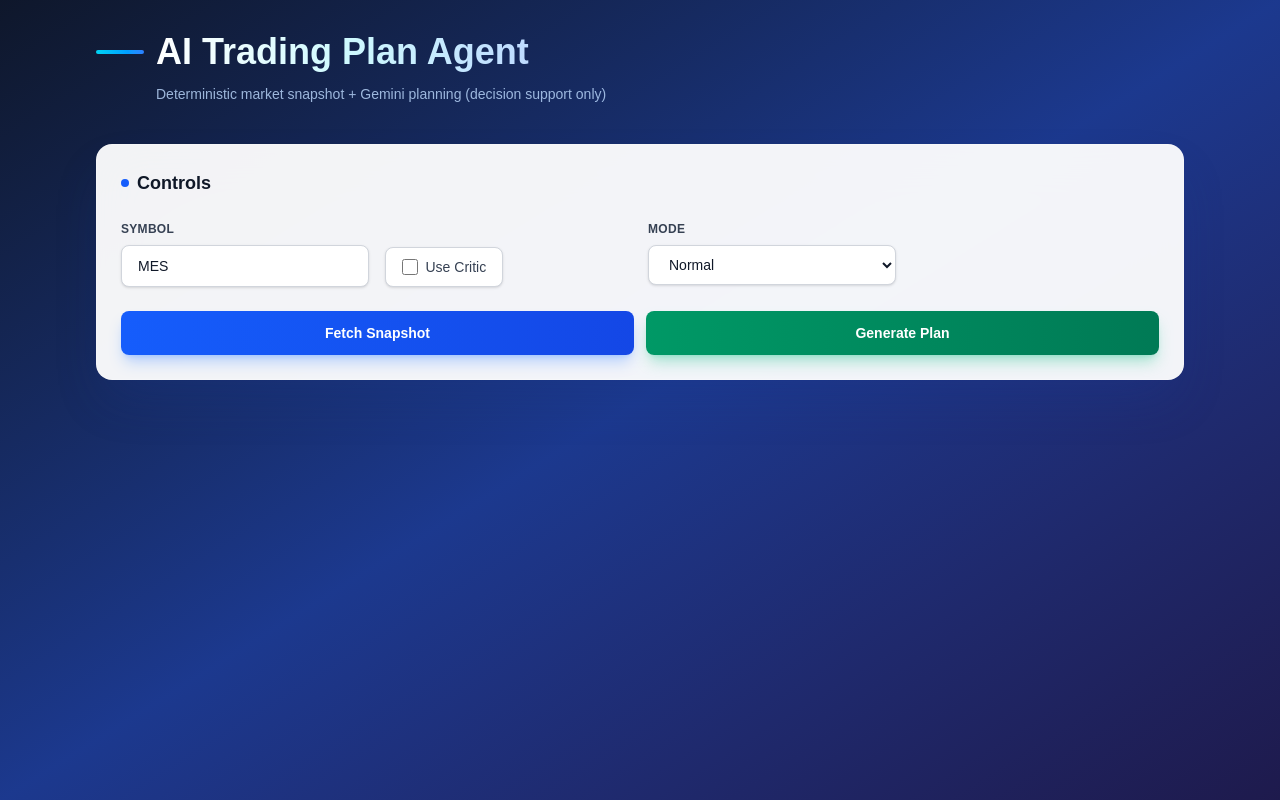
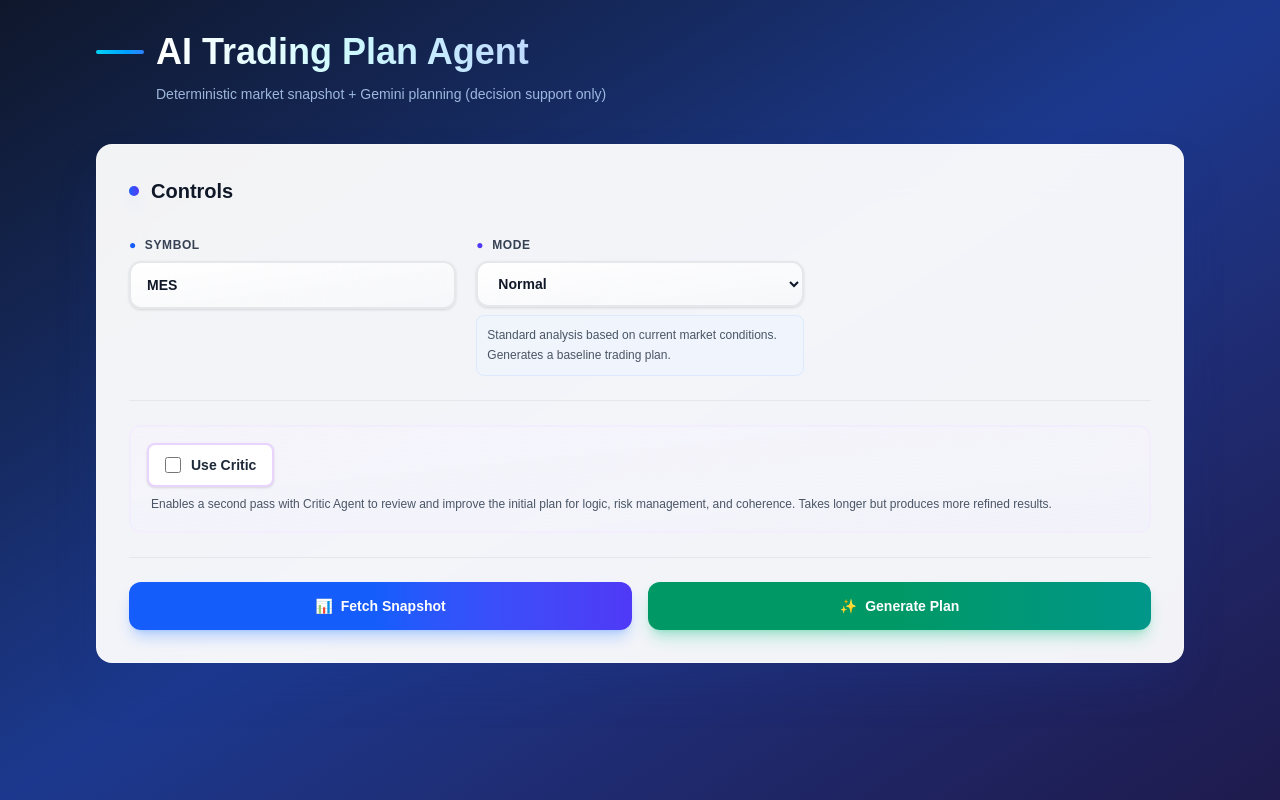
Before and after one commit to lijiemark/ai-trading-plan-agent, a Next.js app: page / in a window 1280 px wide. Built offline with nearby package versions, Linux system fonts and the light colour scheme.

Commit message:
add explanation to the indicator

```diff
--- a/src/app/page.tsx
+++ b/src/app/page.tsx
@@ -132,17 +132,20 @@ export default function Home() {
         </header>
 
         {/* Controls Card */}
-        <div className="mb-6 rounded-2xl border border-white/20 bg-white/95 backdrop-blur-xl p-6 shadow-2xl shadow-blue-900/30 transition-all duration-300 hover:shadow-2xl hover:shadow-blue-900/40">
-          <div className="flex items-center gap-2 mb-6">
-            <div className="h-2 w-2 rounded-full bg-blue-600 shadow-lg shadow-blue-500/50"></div>
-            <h2 className="text-lg font-semibold text-gray-900">Controls</h2>
+        <div className="mb-6 rounded-2xl border border-white/20 bg-white/95 backdrop-blur-xl p-8 shadow-2xl shadow-blue-900/30 transition-all duration-300 hover:shadow-2xl hover:shadow-blue-900/40">
+          <div className="flex items-center gap-3 mb-8">
+            <div className="h-2.5 w-2.5 rounded-full bg-gradient-to-r from-blue-600 to-indigo-600 shadow-lg shadow-blue-500/50"></div>
+            <h2 className="text-xl font-bold text-gray-900">Controls</h2>
           </div>
-          <div className="grid gap-4 sm:grid-cols-2 lg:grid-cols-4">
-            <div>
+
+          {/* Main Controls Grid */}
+          <div className="grid gap-5 sm:grid-cols-2 lg:grid-cols-3">
+            <div className="space-y-2">
               <label
                 htmlFor="symbol"
-                className="block text-xs font-semibold text-gray-700 uppercase tracking-wide mb-2"
+                className="flex items-center gap-2 text-xs font-bold text-gray-700 uppercase tracking-wider"
               >
+                <span className="text-blue-600">●</span>
                 Symbol
               </label>
               <input
@@ -150,34 +153,17 @@ export default function Home() {
                 type="text"
                 value={symbol}
                 onChange={(e) => handleSymbolChange(e.target.value)}
-                className="block w-full rounded-lg border border-gray-300 bg-white px-4 py-2.5 text-sm font-medium text-gray-900 placeholder:text-gray-400 shadow-sm transition-all duration-200 focus:border-blue-500 focus:outline-none focus:ring-2 focus:ring-blue-500/20 hover:border-gray-400"
+                className="block w-full rounded-xl border-2 border-gray-200 bg-gradient-to-br from-white to-gray-50/50 px-4 py-3 text-sm font-semibold text-gray-900 placeholder:text-gray-400 shadow-sm transition-all duration-200 focus:border-blue-500 focus:outline-none focus:ring-2 focus:ring-blue-500/20 hover:border-gray-300 hover:shadow-md"
                 placeholder="MES"
               />
             </div>
 
-            <div className="flex items-end">
-              <div className="flex items-center h-10 px-4 rounded-lg border border-gray-300 bg-white shadow-sm hover:border-gray-400 transition-colors">
-                <input
-                  id="useCritic"
-                  type="checkbox"
-                  checked={useCritic}
-                  onChange={(e) => setUseCritic(e.target.checked)}
-                  className="h-4 w-4 rounded border-gray-300 text-blue-600 focus:ring-2 focus:ring-blue-500/20 transition-all"
-                />
-                <label
-                  htmlFor="useCritic"
-                  className="ml-2 block text-sm font-medium text-gray-700 cursor-pointer"
-                >
-                  Use Critic
-                </label>
-              </div>
-            </div>
-
-            <div>
+            <div className="space-y-2">
               <label
                 htmlFor="mode"
-                className="block text-xs font-semibold text-gray-700 uppercase tracking-wide mb-2"
+                className="flex items-center gap-2 text-xs font-bold text-gray-700 uppercase tracking-wider"
               >
+                <span className="text-indigo-600">●</span>
                 Mode
               </label>
               <select
@@ -186,19 +172,27 @@ export default function Home() {
                 onChange={(e) =>
                   setMode(e.target.value as "normal" | "stress")
                 }
-                className="block w-full rounded-lg border border-gray-300 bg-white px-4 py-2.5 text-sm font-medium text-gray-900 shadow-sm transition-all duration-200 focus:border-blue-500 focus:outline-none focus:ring-2 focus:ring-blue-500/20 hover:border-gray-400"
+                className="block w-full rounded-xl border-2 border-gray-200 bg-gradient-to-br from-white to-gray-50/50 px-4 py-3 text-sm font-semibold text-gray-900 shadow-sm transition-all duration-200 focus:border-blue-500 focus:outline-none focus:ring-2 focus:ring-blue-500/20 hover:border-gray-300 hover:shadow-md"
               >
                 <option value="normal">Normal</option>
                 <option value="stress">Stress</option>
               </select>
+              <div className="rounded-lg bg-blue-50/50 border border-blue-100 p-2.5 mt-2">
+                <p className="text-xs text-gray-600 leading-relaxed">
+                  {mode === "normal"
+                    ? "Standard analysis based on current market conditions. Generates a baseline trading plan."
+                    : "Stress testing mode. Tests how the plan would perform under adverse market conditions."}
+                </p>
+              </div>
             </div>
 
             {mode === "stress" && (
-              <div>
+              <div className="space-y-2">
                 <label
                   htmlFor="scenario"
-                  className="block text-xs font-semibold text-gray-700 uppercase tracking-wide mb-2"
+                  className="flex items-center gap-2 text-xs font-bold text-gray-700 uppercase tracking-wider"
                 >
+                  <span className="text-amber-600">●</span>
                   Scenario
                 </label>
                 <select
@@ -212,46 +206,99 @@ export default function Home() {
                       | "atr_spike"
                     )
                   }
-                  className="block w-full rounded-lg border border-gray-300 bg-white px-4 py-2.5 text-sm font-medium text-gray-900 shadow-sm transition-all duration-200 focus:border-blue-500 focus:outline-none focus:ring-2 focus:ring-blue-500/20 hover:border-gray-400"
+                  className="block w-full rounded-xl border-2 border-gray-200 bg-gradient-to-br from-white to-gray-50/50 px-4 py-3 text-sm font-semibold text-gray-900 shadow-sm transition-all duration-200 focus:border-amber-500 focus:outline-none focus:ring-2 focus:ring-amber-500/20 hover:border-gray-300 hover:shadow-md"
                 >
                   <option value="fake_breakout">Fake Breakout</option>
                   <option value="vwap_reject">VWAP Reject</option>
                   <option value="atr_spike">ATR Spike</option>
                 </select>
+                <div className="rounded-lg bg-amber-50/50 border border-amber-100 p-2.5 mt-2">
+                  <p className="text-xs text-gray-600 leading-relaxed">
+                    {scenario === "fake_breakout"
+                      ? "Simulates a breakout that quickly reverses, testing how the plan handles false signals."
+                      : scenario === "vwap_reject"
+                        ? "Tests price rejection at VWAP level, simulating a failed support/resistance test."
+                        : "Simulates sudden volatility expansion with wider price ranges, testing risk management."}
+                  </p>
+                </div>
               </div>
             )}
           </div>
 
-          <div className="mt-6 flex gap-3">
+          {/* Divider */}
+          <div className="my-6 border-t border-gray-200"></div>
+
+          {/* Use Critic - Separate Line */}
+          <div className="rounded-xl bg-gradient-to-br from-purple-50/50 to-indigo-50/30 border-2 border-purple-100/50 p-4">
+            <div className="flex items-center gap-3 mb-2">
+              <div className="flex items-center px-4 py-2.5 rounded-lg border-2 border-purple-200 bg-white shadow-sm hover:border-purple-300 transition-all duration-200 hover:shadow-md">
+                <input
+                  id="useCritic"
+                  type="checkbox"
+                  checked={useCritic}
+                  onChange={(e) => setUseCritic(e.target.checked)}
+                  className="h-4 w-4 rounded border-gray-300 text-purple-600 focus:ring-2 focus:ring-purple-500/20 transition-all"
+                />
+                <label
+                  htmlFor="useCritic"
+                  className="ml-2.5 block text-sm font-bold text-gray-800 cursor-pointer"
+                >
+                  Use Critic
+                </label>
+              </div>
+            </div>
+            <p className="text-xs text-gray-600 leading-relaxed pl-1">
+              Enables a second pass with Critic Agent to review and improve the initial plan for logic, risk management, and coherence. Takes longer but produces more refined results.
+            </p>
+          </div>
+
+          {/* Divider */}
+          <div className="my-6 border-t border-gray-200"></div>
+
+          {/* Action Buttons */}
+          <div className="flex gap-4">
             <button
               onClick={fetchSnapshot}
               disabled={loadingSnapshot || loadingPlan}
-              className="flex-1 rounded-lg bg-gradient-to-r from-blue-600 to-blue-700 px-6 py-3 text-sm font-semibold text-white shadow-lg shadow-blue-500/30 transition-all duration-200 hover:from-blue-700 hover:to-blue-800 hover:shadow-xl hover:shadow-blue-500/40 disabled:cursor-not-allowed disabled:opacity-50 disabled:hover:shadow-lg disabled:hover:shadow-blue-500/30 transform hover:scale-[1.02] active:scale-[0.98]"
+              className="flex-1 rounded-xl bg-gradient-to-r from-blue-600 via-blue-600 to-indigo-600 px-6 py-3.5 text-sm font-bold text-white shadow-lg shadow-blue-500/30 transition-all duration-200 hover:from-blue-700 hover:via-blue-700 hover:to-indigo-700 hover:shadow-xl hover:shadow-blue-500/40 disabled:cursor-not-allowed disabled:opacity-50 disabled:hover:shadow-lg disabled:hover:shadow-blue-500/30 transform hover:scale-[1.02] active:scale-[0.98] flex items-center justify-center gap-2"
             >
               {loadingSnapshot ? (
-                <span className="flex items-center justify-center gap-2">
+                <>
                   <span className="h-4 w-4 animate-spin rounded-full border-2 border-white border-t-transparent"></span>
-                  Loading...
-                </span>
+                  <span>Loading...</span>
+                </>
               ) : (
-                "Fetch Snapshot"
+                <>
+                  <span>📊</span>
+                  <span>Fetch Snapshot</span>
+                </>
               )}
             </button>
             <button
               onClick={generatePlan}
               disabled={loadingSnapshot || loadingPlan}
-              className="flex-1 rounded-lg bg-gradient-to-r from-emerald-600 to-emerald-700 px-6 py-3 text-sm font-semibold text-white shadow-lg shadow-emerald-500/30 transition-all duration-200 hover:from-emerald-700 hover:to-emerald-800 hover:shadow-xl hover:shadow-emerald-500/40 disabled:cursor-not-allowed disabled:opacity-50 disabled:hover:shadow-lg disabled:hover:shadow-emerald-500/30 transform hover:scale-[1.02] active:scale-[0.98]"
+              className="flex-1 rounded-xl bg-gradient-to-r from-emerald-600 via-emerald-600 to-teal-600 px-6 py-3.5 text-sm font-bold text-white shadow-lg shadow-emerald-500/30 transition-all duration-200 hover:from-emerald-700 hover:via-emerald-700 hover:to-teal-700 hover:shadow-xl hover:shadow-emerald-500/40 disabled:cursor-not-allowed disabled:opacity-50 disabled:hover:shadow-lg disabled:hover:shadow-emerald-500/30 transform hover:scale-[1.02] active:scale-[0.98] flex items-center justify-center gap-2"
             >
               {loadingPlan ? (
-                <span className="flex items-center justify-center gap-2">
+                <>
                   <span className="h-4 w-4 animate-spin rounded-full border-2 border-white border-t-transparent"></span>
-                  Generating...
-                </span>
+                  <span>Generating...</span>
+                </>
               ) : (
-                "Generate Plan"
+                <>
+                  <span>✨</span>
+                  <span>Generate Plan</span>
+                </>
               )}
             </button>
           </div>
+          {loadingPlan && (
+            <div className="mt-4 rounded-lg bg-amber-50/50 border border-amber-200/50 p-3">
+              <p className="text-xs text-amber-800 text-center font-medium">
+                ⏱️ Plan generation may take up to a minute. Please be patient...
+              </p>
+            </div>
+          )}
         </div>
 
         {/* Error Display */}
@@ -281,50 +328,65 @@ export default function Home() {
               <div className="animate-in slide-in-from-bottom-4 fade-in">
                 <div className="grid gap-3 sm:grid-cols-2 lg:grid-cols-3">
                   <StatRow label="Symbol" value={snapshot.symbol} />
-              <StatRow label="Price" value={snapshot.price.toFixed(2)} />
+                  <StatRow
+                    label="Price"
+                    value={snapshot.price.toFixed(2)}
+                    description="Current market price of the instrument. This is the last traded price and represents the most recent market consensus on value."
+                  />
                   <StatRow
                     label="As Of"
                     value={new Date(snapshot.asOf).toLocaleString()}
+                    description="Timestamp indicating when this snapshot was generated. Market data is time-sensitive, so this helps you understand the recency of the analysis."
                   />
                   <StatRow
                     label="VWAP"
                     value={snapshot.vwap.value.toFixed(2)}
+                    description="Volume Weighted Average Price - the average price a security has traded at throughout the day, based on both volume and price. Prices above VWAP suggest bullish sentiment, while prices below indicate bearish sentiment. VWAP is often used as a support/resistance level."
                   />
                   <StatRow
                     label="VWAP Band Low"
                     value={snapshot.vwap.band.low.toFixed(2)}
+                    description="Lower boundary of the VWAP band, typically calculated as VWAP minus a standard deviation. Prices near this level may find support in bullish markets or indicate oversold conditions."
                   />
                   <StatRow
                     label="VWAP Band High"
                     value={snapshot.vwap.band.high.toFixed(2)}
+                    description="Upper boundary of the VWAP band, typically calculated as VWAP plus a standard deviation. Prices near this level may find resistance in bearish markets or indicate overbought conditions."
                   />
                   <StatRow
                     label="EMA20 (15m)"
                     value={snapshot.ema.ema20_15m.toFixed(2)}
+                    description="20-period Exponential Moving Average on the 15-minute timeframe. EMAs give more weight to recent prices, making them more responsive than Simple Moving Averages. EMA20 is a short-term trend indicator - price above EMA20 suggests short-term bullish momentum."
                   />
                   <StatRow
                     label="EMA50 (15m)"
                     value={snapshot.ema.ema50_15m.toFixed(2)}
+                    description="50-period Exponential Moving Average on the 15-minute timeframe. A medium-term trend indicator that smooths out price action. When EMA20 is above EMA50, it suggests an uptrend (bullish stack). When EMA20 is below EMA50, it suggests a downtrend (bearish stack)."
                   />
                   <StatRow
                     label="ADX14 (15m)"
                     value={snapshot.adx.adx14_15m.toFixed(2)}
+                    description="Average Directional Index (14-period) on the 15-minute timeframe. ADX measures trend strength, not direction. Values above 25 indicate a strong trend, while values below 20 suggest a weak or ranging market. Higher ADX means more reliable trend signals."
                   />
                   <StatRow
                     label="ATR14 (5m)"
                     value={snapshot.atr.atr14_5m.toFixed(2)}
+                    description="Average True Range (14-period) on the 5-minute timeframe. ATR measures market volatility by calculating the average of true ranges over a period. Higher ATR values indicate higher volatility and wider price swings. Traders use ATR to set stop-losses and position sizes based on volatility."
                   />
                   <StatRow
                     label="Above VWAP"
                     value={snapshot.regimeHints.aboveVWAP}
+                    description="Indicates whether the current price is above or below the VWAP. 'true' means price is above VWAP, suggesting bullish intraday sentiment. 'false' means price is below VWAP, suggesting bearish intraday sentiment. This is a key regime indicator for day trading."
                   />
                   <StatRow
                     label="EMA Stack"
                     value={snapshot.regimeHints.emaStack}
+                    description="Describes the relationship between EMA20 and EMA50. 'bullish' means EMA20 is above EMA50 (short-term trend is stronger than medium-term), indicating upward momentum. 'bearish' means EMA20 is below EMA50, indicating downward momentum. 'neutral' suggests mixed or ranging conditions."
                   />
                   <StatRow
                     label="Provider"
                     value={snapshot.dataSource.provider}
+                    description="The data source used to fetch market data. 'demo' uses static sample data, 'live' or 'yahoo' uses Yahoo Finance, and 'polygon' uses Polygon.io. Different providers may have slight variations in data quality and latency."
                   />
                 </div>
                 <JsonDetails data={snapshot} />
@@ -375,8 +437,7 @@ export default function Home() {
                           Bias:
                         </span>
                         <span
-                          className={`text-sm font-bold uppercase ${
-                            report.bias === "bullish"
+                          className={`text-sm font-bold uppercase ${report.bias === "bullish"
                             ? "text-emerald-600"
                             : report.bias === "bearish"
                               ? "text-red-600"
@@ -398,8 +459,7 @@ export default function Home() {
                         {/* Confidence Bar */}
                         <div className="w-full h-3 bg-gray-200 rounded-full overflow-hidden">
                           <div
-                            className={`h-full rounded-full transition-all duration-500 ${
-                              report.bias === "bullish"
+                            className={`h-full rounded-full transition-all duration-500 ${report.bias === "bullish"
                               ? "bg-gradient-to-r from-emerald-500 to-emerald-600"
                               : report.bias === "bearish"
                                 ? "bg-gradient-to-r from-red-500 to-red-600"
```
Also changed, not shown: src/components/StatRow.tsx (+33 -5 lines). Lines whose indentation alone changed are shown as unchanged.
